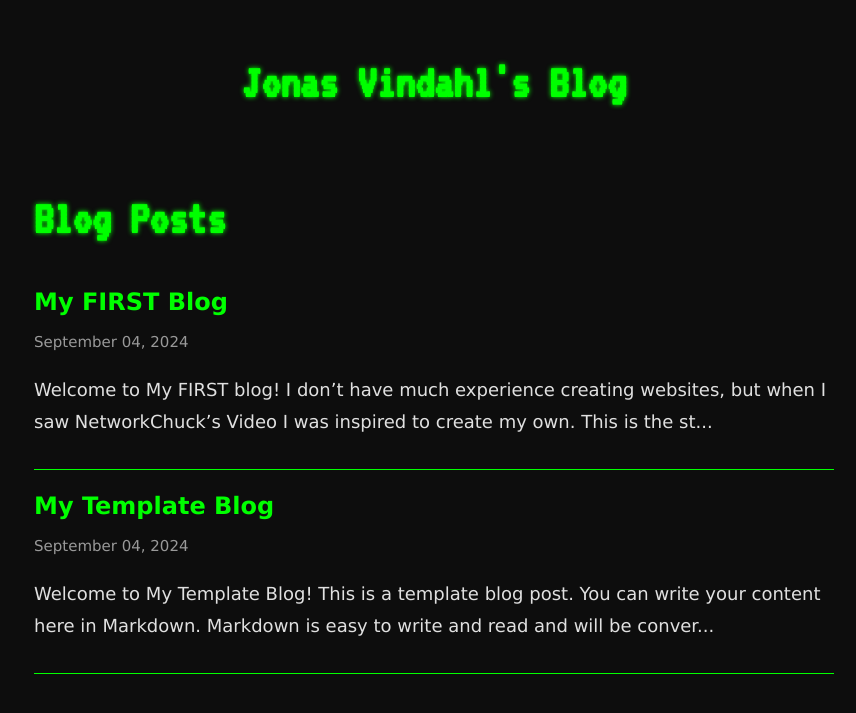
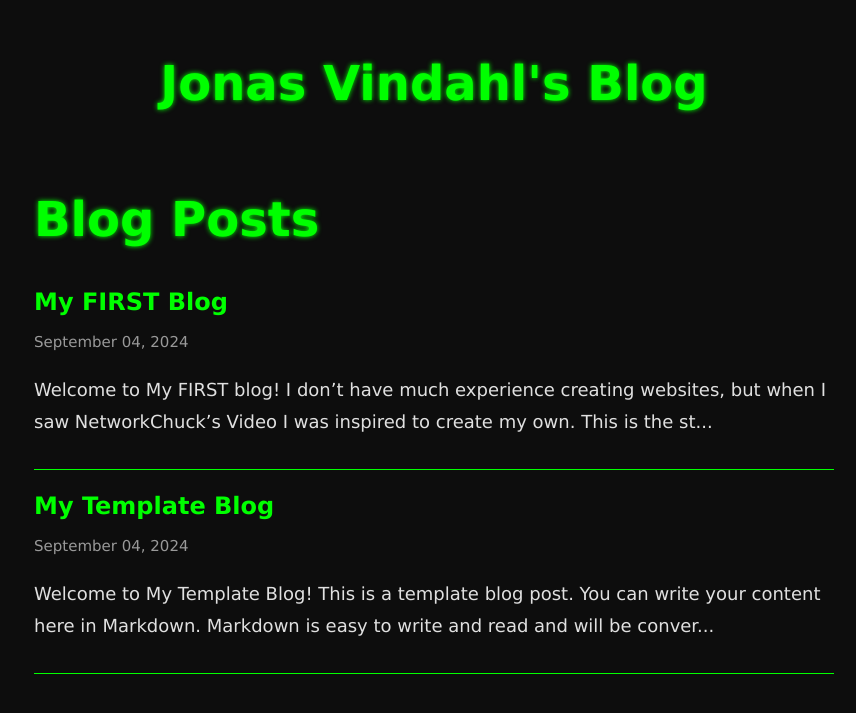
Before and after one commit to JonasVindahl/JonasvindahlWebsite, a Jekyll site: the page built from blogpost.html, in a window 1280 px wide. Shown: the top 713 px of the page, without its empty margins (206-1062 px from the left). Built offline with Jekyll 4.4.1, drawn with Linux system fonts in a browser that asks for light colours.

Commit message:
Update styles.css

```diff
--- a/assets/css/styles.css
+++ b/assets/css/styles.css
@@ -30,7 +30,7 @@ header {
 }
 
 h1 {
-    font-family: 'VT323', monospace; /* Keep the monospaced font for headings */
+    font-family: 'Verdana', monospace; /* Keep the monospaced font for headings */
     font-size: 48px; /* Larger font size for main headings */
     color: #00ff00; /* Neon green text */
     text-shadow: 0 0 5px #00ff00; /* Subtle neon glow for headings */
@@ -38,7 +38,7 @@ h1 {
 }
 
 h2 {
-    font-family: 'VT323', monospace;
+    font-family: 'Verdana', monospace;
     font-size: 36px; /* Increase size for secondary headings */
     color: #00ff00;
     text-shadow: 0 0 1px #00ff00;
@@ -46,7 +46,7 @@ h2 {
 }
 
 h3 {
-    font-family: 'VT323', monospace;
+    font-family: 'Verdana', monospace;
     font-size: 30px; /* Increase size for tertiary headings */
     color: #00ff00;
     text-shadow: 0 0 1px #00ff00;
@@ -54,7 +54,7 @@ h3 {
 }
 
 h4, h5, h6 {
-    font-family: 'VT323', monospace;
+    font-family: 'Verdana', monospace;
     font-size: 24px; /* Adjust smaller headers accordingly */
     color: #00ff00;
     text-shadow: 0 0 1px #00ff00;
```
